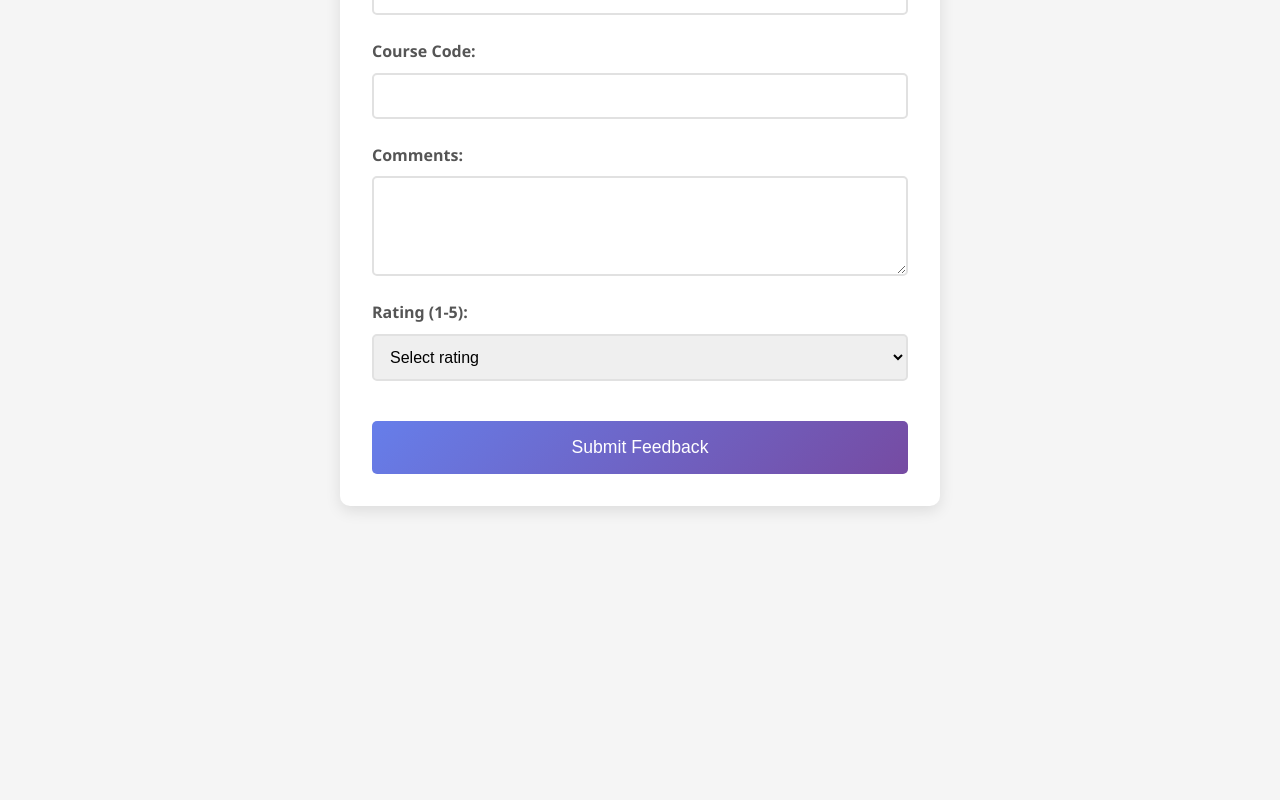
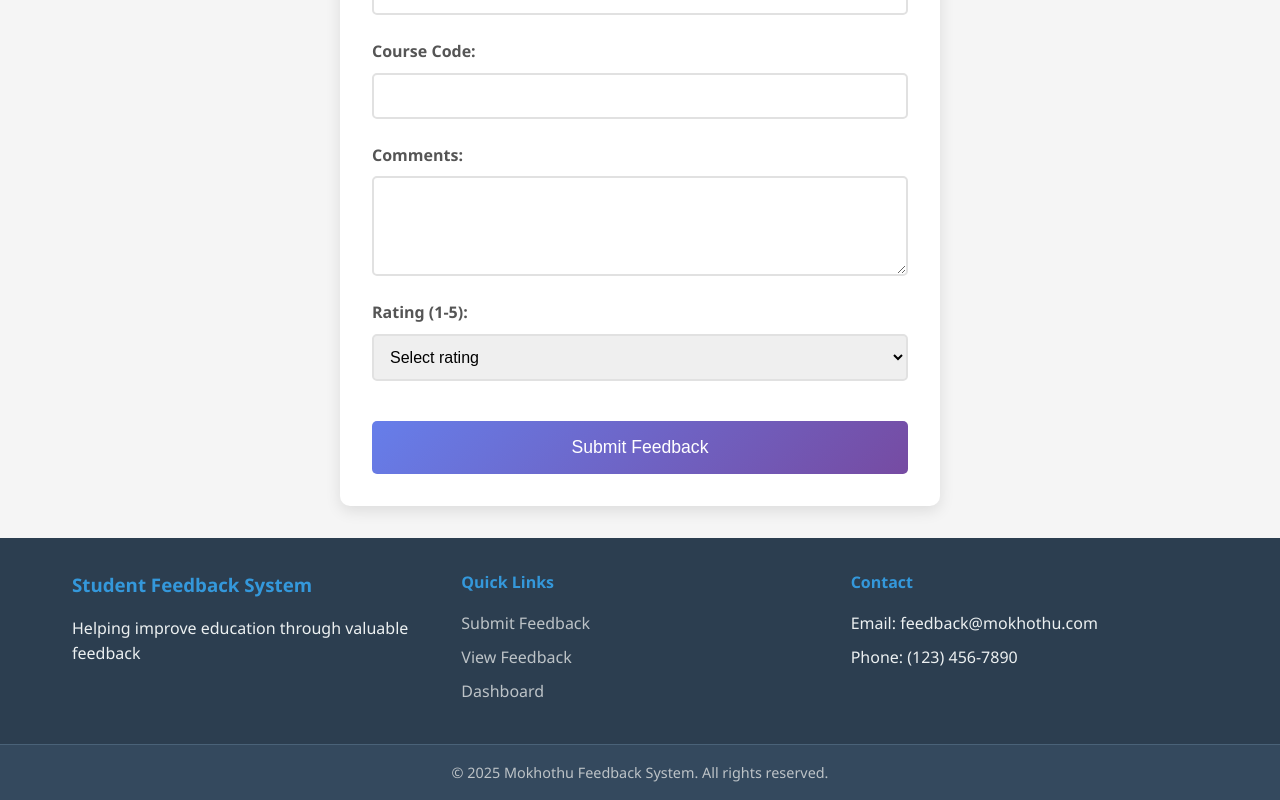
Before and after one commit to Halekhetheloe/mokhothu003, a React (Create React App) app in the folder frontend/: page / in a window 1280 px wide. Shown: the part 353-1153 px from the top of the page. Before the commit the page ends 891 px from the top, so only its background shows below. Built offline with nearby package versions, Linux system fonts and the light colour scheme; no server answers.

Commit message:
Add footer component to application

```diff
--- a/frontend/src/App.js
+++ b/frontend/src/App.js
@@ -2,6 +2,7 @@ import React, { useState, useEffect } from 'react';
 import FeedbackForm from './components/FeedbackForm';
 import FeedbackList from './components/FeedbackList';
 import Dashboard from './components/Dashboard';
+import Footer from './components/Footer'; // Add this import
 import './styles/App.css';
 
 // Simplified API URL configuration for Render deployment
@@ -131,6 +132,9 @@ function App() {
           <Dashboard feedbacks={feedbacks} />
         )}
       </main>
+
+      {/* Add Footer here */}
+      <Footer />
     </div>
   );
 }
--- /dev/null
+++ b/frontend/src/components/Footer.css
@@ -0,0 +1,77 @@
+.footer {
+  background-color: #2c3e50;
+  color: #ecf0f1;
+  padding: 2rem 0 0 0;
+  margin-top: auto;
+}
+
+.footer-content {
+  display: flex;
+  justify-content: space-around;
+  flex-wrap: wrap;
+  max-width: 1200px;
+  margin: 0 auto;
+  padding: 0 1rem;
+}
+
+.footer-section {
+  flex: 1;
+  min-width: 250px;
+  margin-bottom: 2rem;
+  padding: 0 1rem;
+}
+
+.footer-section h3,
+.footer-section h4 {
+  color: #3498db;
+  margin-bottom: 1rem;
+}
+
+.footer-section p {
+  line-height: 1.6;
+  margin-bottom: 0.5rem;
+}
+
+.footer-section ul {
+  list-style: none;
+  padding: 0;
+}
+
+.footer-section ul li {
+  margin-bottom: 0.5rem;
+}
+
+.footer-section ul li a {
+  color: #bdc3c7;
+  text-decoration: none;
+  transition: color 0.3s ease;
+}
+
+.footer-section ul li a:hover {
+  color: #3498db;
+}
+
+.footer-bottom {
+  background-color: #34495e;
+  text-align: center;
+  padding: 1rem 0;
+  border-top: 1px solid #4a6278;
+}
+
+.footer-bottom p {
+  margin: 0;
+  color: #bdc3c7;
+  font-size: 0.9rem;
+}
+
+/* Responsive Design */
+@media (max-width: 768px) {
+  .footer-content {
+    flex-direction: column;
+    text-align: center;
+  }
+
+  .footer-section {
+    margin-bottom: 1.5rem;
+  }
+}
--- /dev/null
+++ b/frontend/src/components/Footer.js
@@ -0,0 +1,38 @@
+import React from 'react';
+import './Footer.css';
+
+const Footer = () => {
+  const currentYear = new Date().getFullYear();
+
+  return (
+    <footer className="footer">
+      <div className="footer-content">
+        <div className="footer-section">
+          <h3>Student Feedback System</h3>
+          <p>Helping improve education through valuable feedback</p>
+        </div>
+
+        <div className="footer-section">
+          <h4>Quick Links</h4>
+          <ul>
+            <li><a href="#form">Submit Feedback</a></li>
+            <li><a href="#list">View Feedback</a></li>
+            <li><a href="#dashboard">Dashboard</a></li>
+          </ul>
+        </div>
+
+        <div className="footer-section">
+          <h4>Contact</h4>
+          <p>Email: feedback@mokhothu.com</p>
+          <p>Phone: (123) 456-7890</p>
+        </div>
+      </div>
+
+      <div className="footer-bottom">
+        <p>&copy; {currentYear} Mokhothu Feedback System. All rights reserved.</p>
+      </div>
+    </footer>
+  );
+};
+
+export default Footer;
--- a/frontend/src/styles/App.css
+++ b/frontend/src/styles/App.css
@@ -414,3 +414,16 @@ body {
     grid-template-columns: 1fr;
   }
 }
+.App {
+  display: flex;
+  flex-direction: column;
+  min-height: 100vh;
+}
+
+.app-main {
+  flex: 1;
+  padding: 2rem;
+  max-width: 1200px;
+  margin: 0 auto;
+  width: 100%;
+}
```
